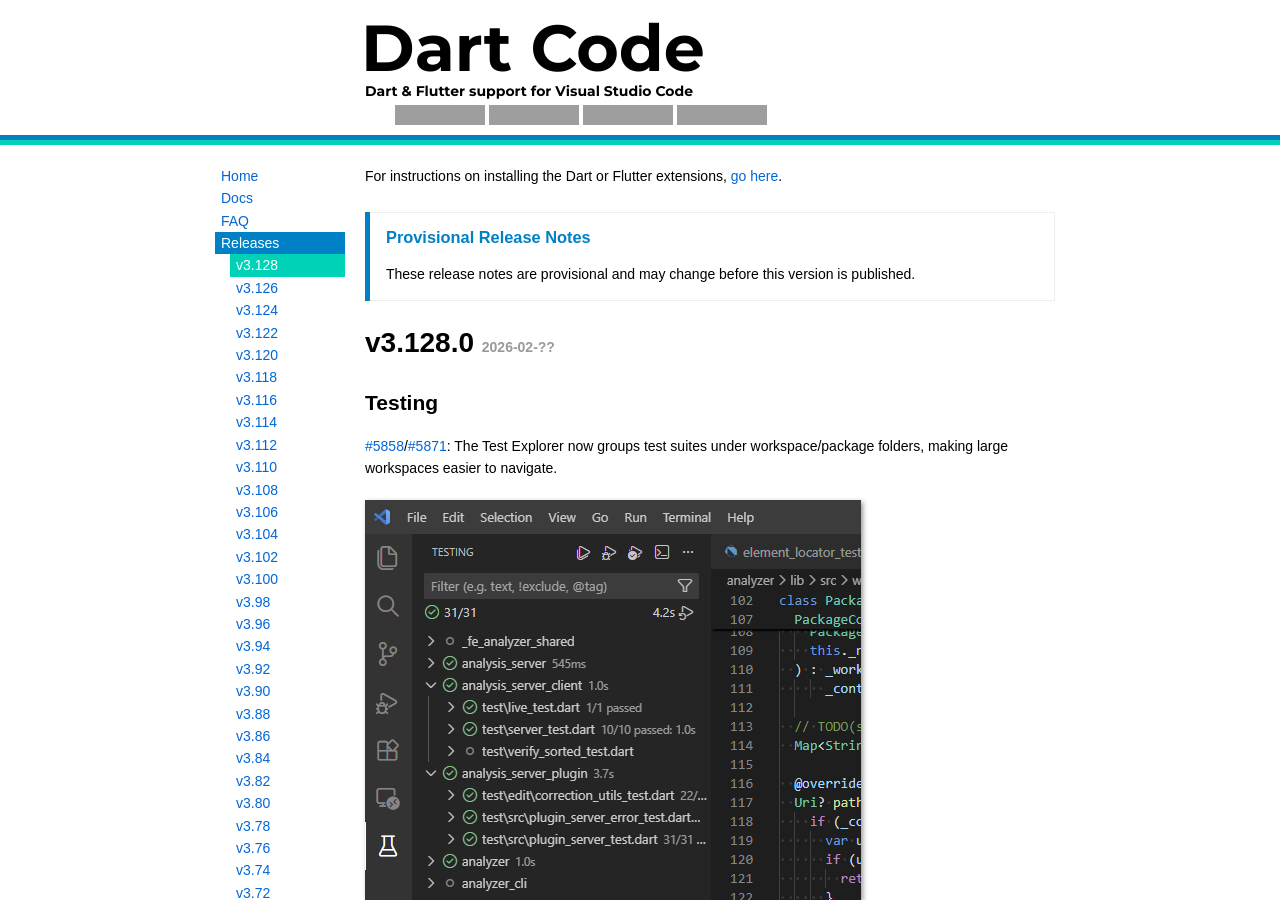
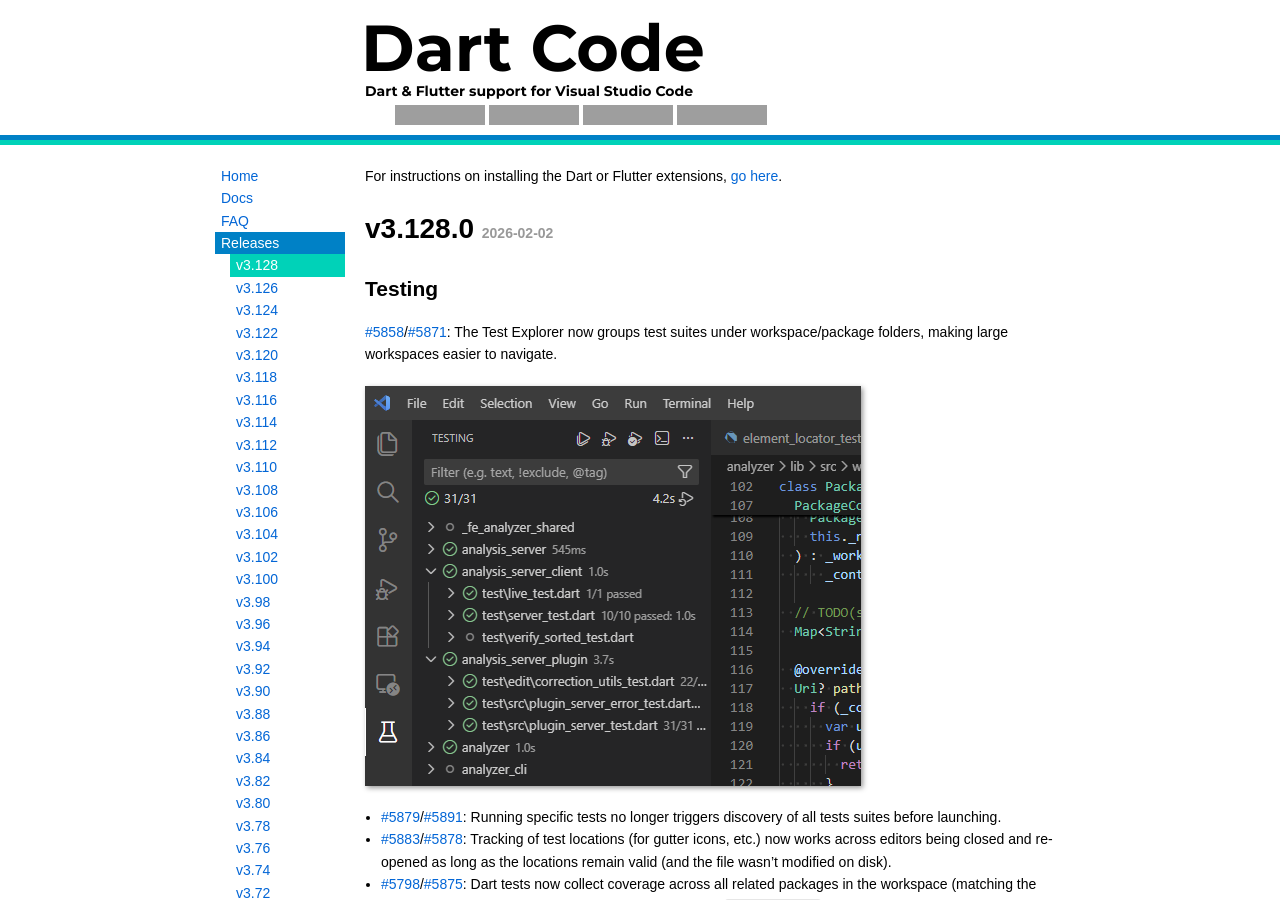
Before and after one commit to Dart-Code/Website, a Jekyll site: the page built from _releases/v3.128.md, in a window 1280 px wide and 900 px high. Built offline with Jekyll 4.4.1, drawn with Linux system fonts in a browser that asks for light colours; grey boxes are pictures that could not be loaded.

Commit message:
Mark v3.128.0 release notes as final

```diff
--- a/_releases/v3.128.md
+++ b/_releases/v3.128.md
@@ -2,10 +2,9 @@
 title: v3.128
 sort_order: v0003_0128
 excerpt: "Test explorer grouping, workspace-wide coverage collection, fuzzy device matching in launch.json"
-provisional: true
 ---
 
-# v3.128.0 _2026-02-??_
+# v3.128.0 _2026-02-02_
 
 ## Testing
 
```
